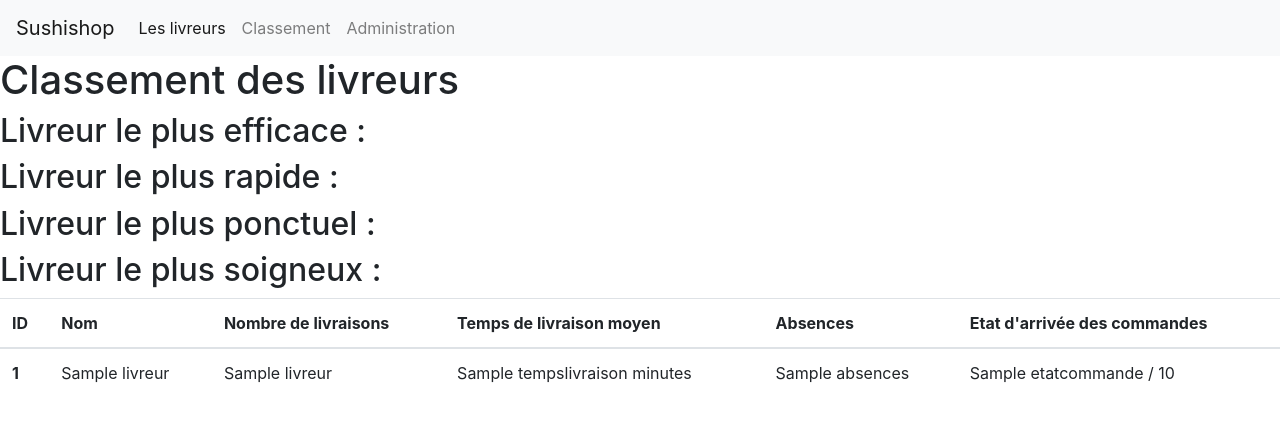
After one commit to christianletembet/Projet-1, a Symfony app: template sushiProjet/templates/sushi/classement.html.twig in a window 1280 px wide. The commit adds this page. Shown: the top 422 px of the page. Run offline with Twig, Linux system fonts and the light colour scheme; the template is opened without the code that fills it: most values are stand-ins (such as "Sample title", 1, 10 or a date in 2020); some libraries are stand-ins or nearby versions.

Commit message:
Accueil,Livreurs,Classement

```diff
--- a/sushiProjet/templates/base.html.twig
+++ b/sushiProjet/templates/base.html.twig
@@ -12,17 +12,17 @@
     <body>
 
     <nav class="navbar navbar-expand-lg navbar-light bg-light">
-        <a class="navbar-brand" href="#">Sushishop</a>
+        <a class="navbar-brand" href="{{ path('sushi') }}">Sushishop</a>
         <button class="navbar-toggler" type="button" data-toggle="collapse" data-target="#navbarNav" aria-controls="navbarNav" aria-expanded="false" aria-label="Toggle navigation">
             <span class="navbar-toggler-icon"></span>
         </button>
         <div class="collapse navbar-collapse" id="navbarNav">
             <ul class="navbar-nav">
                 <li class="nav-item active">
-                    <a class="nav-link" href="#">Les livreurs<span class="sr-only">(current)</span></a>
+                    <a class="nav-link" href="{{ path('livreurs') }}">Les livreurs<span class="sr-only">(current)</span></a>
                 </li>
                 <li class="nav-item">
-                    <a class="nav-link" href="#">Classement</a>
+                    <a class="nav-link" href="{{ path('classement') }}">Classement</a>
                 </li>
                 <li class="nav-item">
                     <a class="nav-link" href="#">Administration</a>
--- /dev/null
+++ b/sushiProjet/templates/sushi/classement.html.twig
@@ -0,0 +1,45 @@
+{% extends 'base.html.twig' %}
+
+{% block body %}
+
+
+    <h1>Classement des livreurs</h1>
+
+
+        <table class="table table-hover">
+            <thead>
+            <tr>
+                <th scope="col">ID</th>
+                <th scope="col">Nom</th>
+                <th scope="col">Nombre de livraisons</th>
+                <th scope="col">Temps de livraison moyen</th>
+                <th scope="col">Absences</th>
+                <th scope="col">Etat d'arrivée des commandes</th>
+            </tr>
+            </thead>
+            <tbody>
+
+            {% for livreur in livreurs %}
+            <tr>
+                <th scope="row">{{ livreur.ID }}</th>
+                <td>{{ livreur.nom }}</td>
+                <td>{{ livreur.nombrelivraisons }}</td>
+                <td>{{ livreur.tempslivraison }} minutes</td>
+                <td>{{ livreur.absences }}</td>
+                <td>{{ livreur.etatcommande }} / 10</td>
+            </tr>
+
+            {% endfor %}
+
+            <h2>Livreur le plus efficace : </h2>
+            <h2>Livreur le plus rapide : </h2>
+            <h2>Livreur le plus ponctuel : </h2>
+            <h2>Livreur le plus soigneux : </h2>
+            </tbody>
+        </table>
+
+
+
+
+
+{% endblock %}
--- a/sushiProjet/templates/sushi/livreurs.html.twig
+++ b/sushiProjet/templates/sushi/livreurs.html.twig
@@ -15,12 +15,10 @@
 
                         <div class="card-body">
                             <h5 class="card-title">ID:{{ livreur.ID }} </h5>
-                            <p class="card-text">Nom:{{ livreur.nom }}</p>
+                            <h5 class="card-text">Nom:{{ livreur.nom }}</h5>
                             <p class="card-text">Prenom:{{ livreur.prenom }}</p>
                             <p class="card-text">Email:{{ livreur.email }}</p>
                             <p class="card-text">Téléphone:{{ livreur.telephone }}</p>
-
-
 
                         </div>
                     </div>
```
Also changed, not shown: sushiProjet/src/Controller/SushiController.php (+8 -0 lines).
